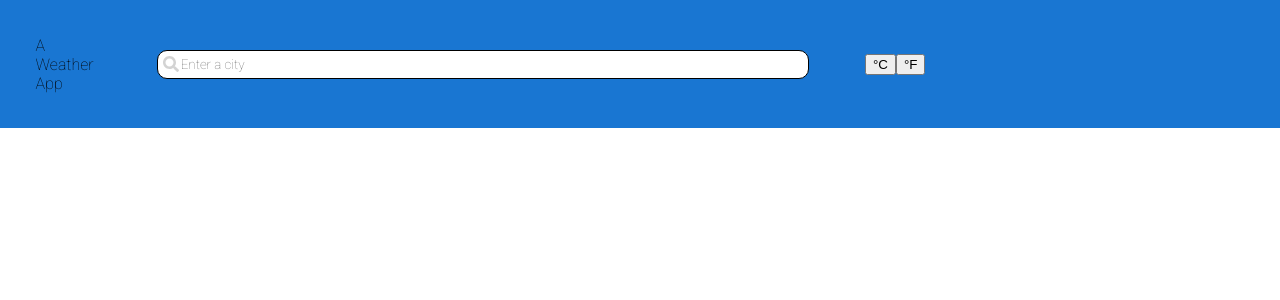
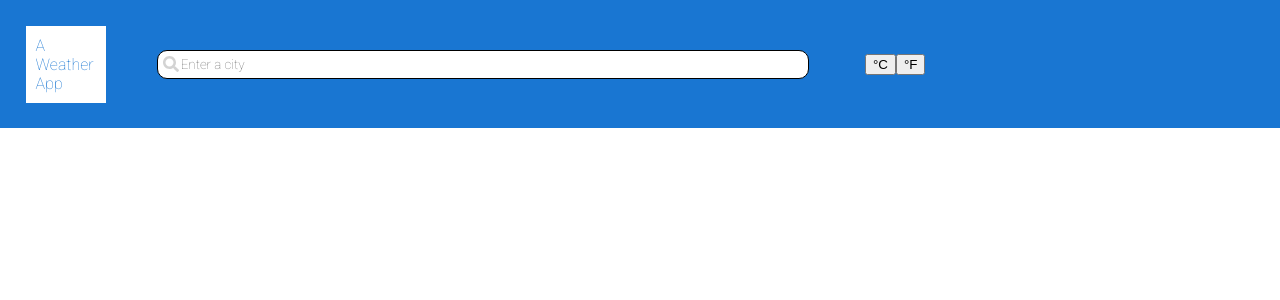
Before and after one commit to aaronkim662/a-weather-app, a React (Create React App) app: page / in a window 1280 px wide. Shown: the top 300 px of the page. Built offline with nearby package versions, Linux system fonts and the light colour scheme.

Commit message:
edited icon style

```diff
--- a/src/components/weather-icon/weatherIcon.sass
+++ b/src/components/weather-icon/weatherIcon.sass
@@ -4,3 +4,6 @@
   @extend %container-shared
   width: 60px
   padding: 10px
+  color: $primary-color
+  background-color: #FFF
+  font-family: $font-family
```
